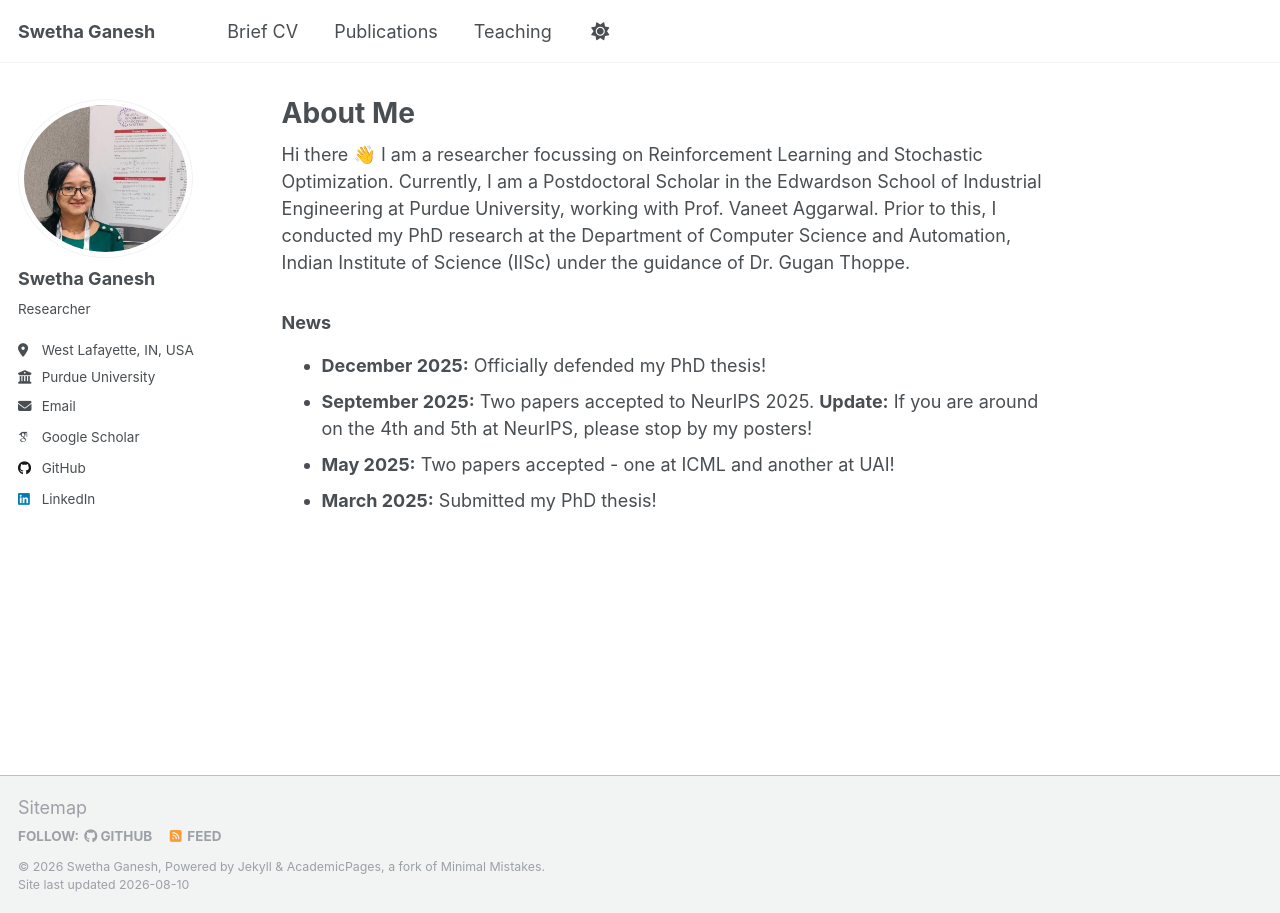
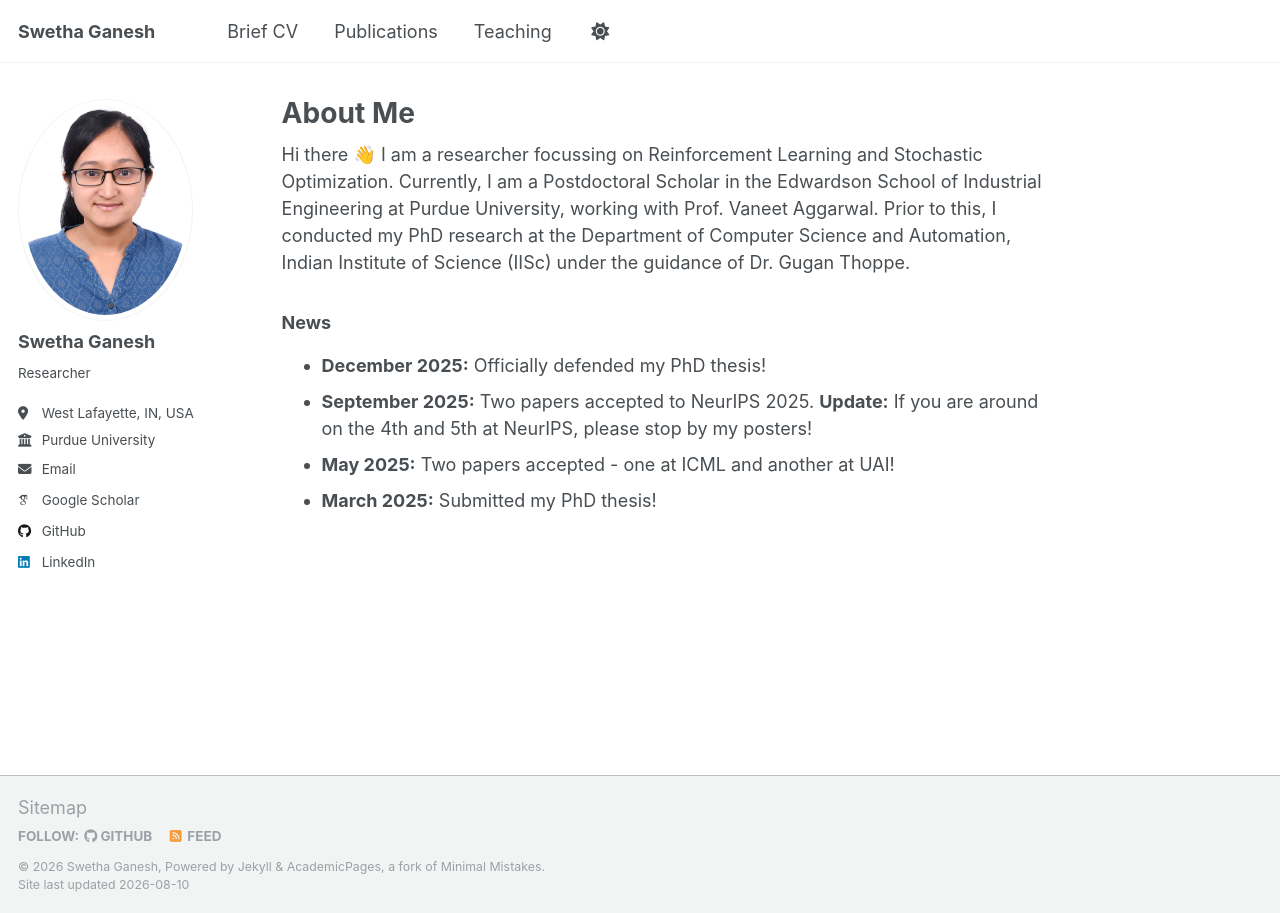
Before and after one commit to swethaganesh17/swethaganesh17.github.io, a Jekyll site: the page built from _pages/about.md, in a window 1280 px wide. Built offline with Jekyll 4.4.1, drawn with Linux system fonts in a browser that asks for light colours; some web fonts are replaced; a script that is not in the unit is left out.

Commit message:
Update author avatar image in config

```diff
--- a/_config.yml
+++ b/_config.yml
@@ -22,7 +22,7 @@ repository               : "swethaganesh17/swethaganesh17.github.io"
 #               Additional customization can be done by editing /_includes/author-profile.html
 author:
   # Biographic information
-  avatar           : "IMG-20251216-WA0002.jpg"
+  avatar           : "528047.jpg"
   name             : "Swetha Ganesh"
   pronouns         : # example: "she/her"
   bio              : "Researcher"
```
